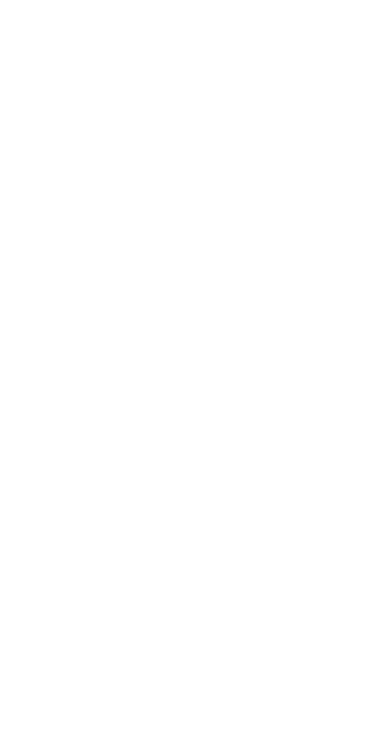
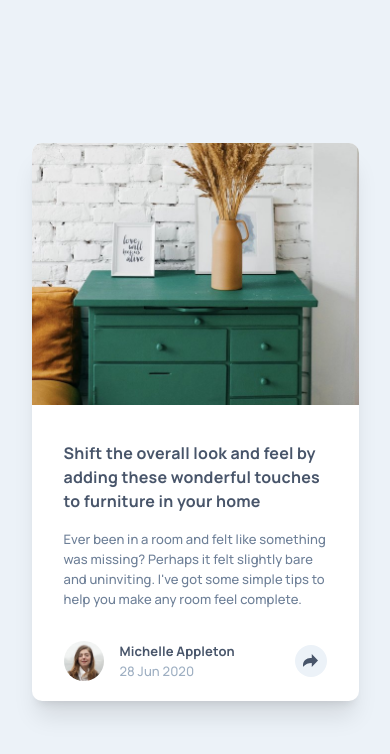
Before and after one commit to john-mirage/fm-article-preview-component, a Vue app: page / in a window 390 px wide. Shown: the top 754 px of the page. Built offline with nearby package versions, Linux system fonts and the light colour scheme.

Commit message:
feat: add responsive rules

```diff
--- a/index.html
+++ b/index.html
@@ -4,6 +4,9 @@
 <head>
   <meta charset="UTF-8" />
   <link rel="icon" type="image/png" href="/src/images/favicon.png">
+  <link rel="preconnect" href="https://fonts.googleapis.com">
+  <link rel="preconnect" href="https://fonts.gstatic.com" crossorigin>
+  <link href="https://fonts.googleapis.com/css2?family=Manrope:wght@500;700&display=swap" rel="stylesheet">
   <meta name="viewport" content="width=device-width, initial-scale=1.0" />
   <title>Article Preview Component</title>
 </head>
--- a/src/app.vue
+++ b/src/app.vue
@@ -3,5 +3,7 @@ import Card from "@components/card.vue";
 </script>
 
 <template>
-  <Card />
+  <div class="flex justify-center items-center w-full min-h-screen bg-light-grayish-blue px-24 py-40">
+    <Card />
+  </div>
 </template>
--- a/src/components/card.vue
+++ b/src/components/card.vue
@@ -3,7 +3,23 @@
 </script>
 
 <template>
-  <main>
-
+  <main class="w-full max-w-card mx-auto bg-white rounded-card overflow-hidden shadow-xl text-center sm:text-left lg:max-w-card-lg lg:flex lg:flex-row">
+    <img class="flex-grow-0 flex-shrink-0 basis-auto lg:w-285 lg:object-cover lg:object-left" src="/src/images/drawers.jpg" alt="">
+    <div class="pt-36 px-32 pb-20 lg:flex-1 lg:px-40 lg:py-32">
+      <p class="text-16 font-bold text-very-dark-grayish-blue tracking-02 mb-16 lg:text-20">Shift the overall look and feel by adding these wonderful touches to furniture in your home</p>
+      <p class="text-13 font-medium text-desaturated-dark-blue tracking-01 mb-32">Ever been in a room and felt like something was missing? Perhaps it felt slightly bare and uninviting. I've got some simple tips to help you make any room feel complete.</p>
+      <div class="flex flex-col items-center space-y-16 sm:space-y-0 sm:flex-row">
+        <img class="flex-grow-0 flex-shrink-0 basis-auto w-40 h-40 rounded-full sm:mr-16" src="/src/images/avatar-michelle.jpg" alt="">
+        <div class="flex-1">
+          <p class="text-13 font-bold text-very-dark-grayish-blue tracking-01">Michelle Appleton</p>
+          <p class="text-13 font-medium text-grayish-blue tracking-01">28 Jun 2020</p>
+        </div>
+        <button class="flex-grow-0 flex-shrink-0 basis-auto flex justify-center items-center w-32 h-32 rounded-full bg-light-grayish-blue text-very-dark-grayish-blue">
+          <svg class="w-15 h-auto" xmlns="http://www.w3.org/2000/svg" viewBox="0 0 15 13">
+            <path fill="currentColor" d="M15 6.495L8.766.014V3.88H7.441C3.33 3.88 0 7.039 0 10.936v2.049l.589-.612C2.59 10.294 5.422 9.11 8.39 9.11h.375v3.867L15 6.495z"/>
+          </svg>
+        </button>
+      </div>
+    </div>
   </main>
 </template>
--- a/tailwind.config.js
+++ b/tailwind.config.js
@@ -1,10 +1,17 @@
 /** @type {import('tailwindcss').Config} */
+
+const defaultTheme = require('tailwindcss/defaultTheme');
+
 module.exports = {
   content: [
     "./index.html",
     "./src/**/*.{vue,js,ts,jsx,tsx}",
   ],
   theme: {
+    screens: {
+      sm: "375px",
+      lg: "778px",
+    },
     colors: {
       "very-dark-grayish-blue": "hsl(217, 19%, 35%)",
       "desaturated-dark-blue": "hsl(214, 17%, 51%)",
@@ -13,7 +20,41 @@ module.exports = {
       "white": "hsl(0, 0%, 100%)",
       "transparent": "transparent",
     },
-    extend: {},
+    spacing: {
+      "0": "0rem",
+      "15": "0.9375rem",
+      "16": "1rem",
+      "20": "1.25rem",
+      "24": "1.5rem",
+      "32": "2rem",
+      "36": "2.25rem",
+      "40": "2.5rem",
+      "285": "17.8125rem",
+    },
+    fontSize: {
+      "13": ["0.8125rem", { lineHeight: "1.25rem" }],
+      "16": ["1rem", { lineHeight: "1.5rem" }],
+      "20": ["1.25rem", { lineHeight: "1.75rem" }],
+    },
+    letterSpacing: {
+      "02": "0.0125rem",
+      "01": "0.00625rem",
+    },
+    extend: {
+      fontFamily: {
+        sans: [
+          'Manrope',
+          ...defaultTheme.fontFamily.sans,
+        ],
+      },
+      maxWidth: {
+        "card": "20.4375rem",
+        "card-lg": "45.625rem",
+      },
+      borderRadius: {
+        "card": "0.625rem",
+      },
+    },
   },
   plugins: [],
 }
```
